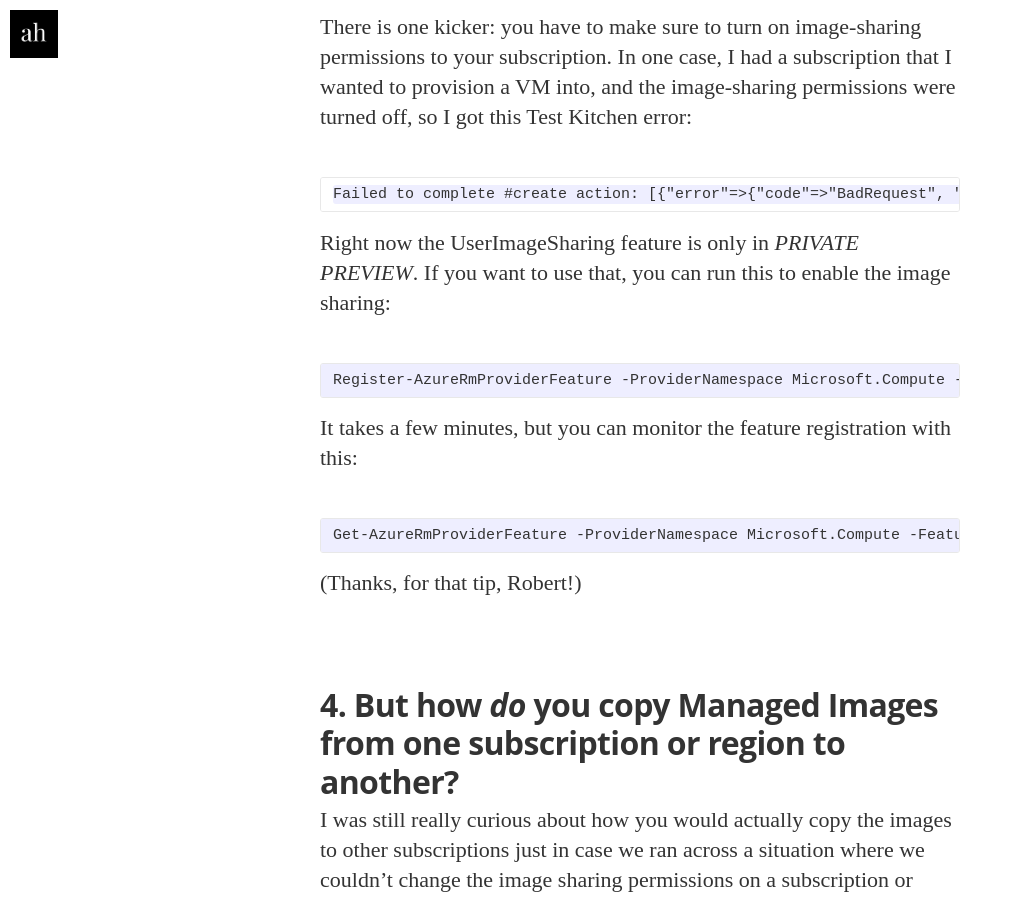
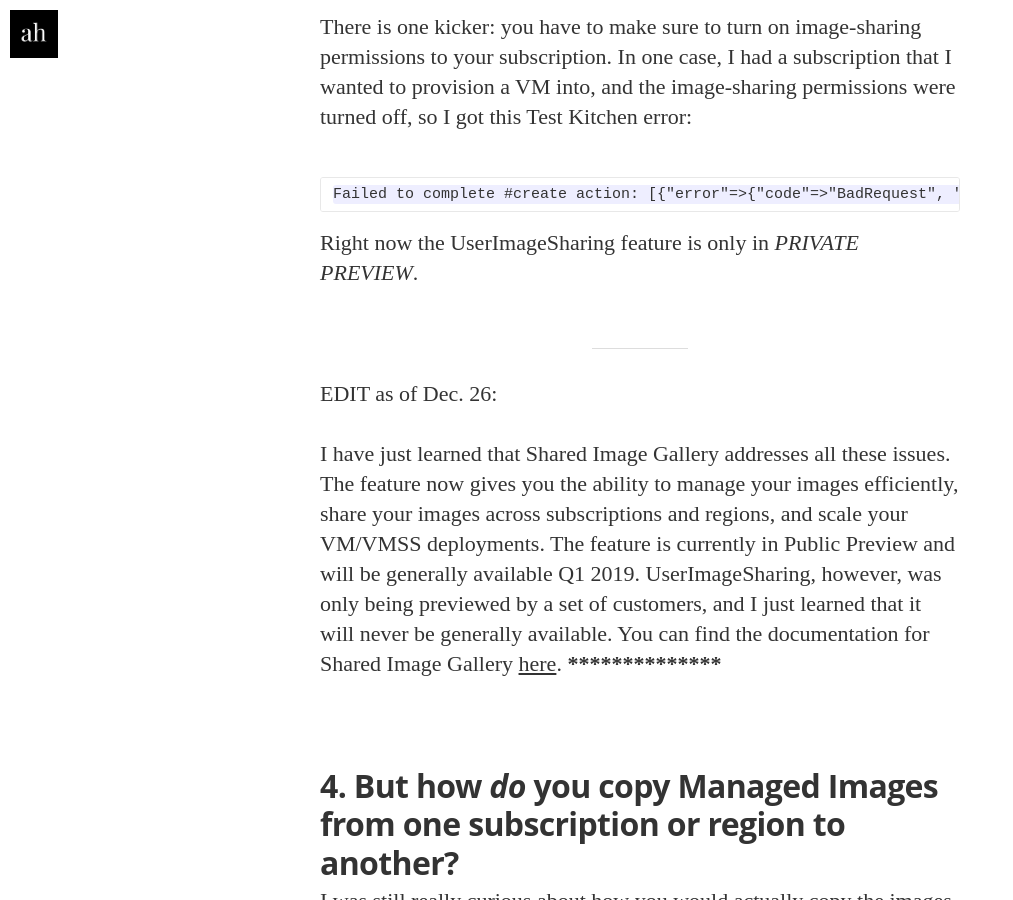
Before and after one commit to anniehedgpeth/anniehedgpeth.github.io, a Jekyll site: the page built from _posts/2018-09-23-azure-managed-images.md, in a window 1280 px wide and 900 px high, scrolled down 6034 px. Shown: the whole window, without its empty margins (0-1013 px from the left). Built offline with Jekyll 4.4.1, drawn with Linux system fonts in a browser that asks for light colours; nearby versions of some CDN libraries; some web fonts are replaced.

Commit message:
edited managed image post to point to shared image gallery

````diff
--- a/_posts/2018-09-23-azure-managed-images.md
+++ b/_posts/2018-09-23-azure-managed-images.md
@@ -89,19 +89,13 @@
 Failed to complete #create action: [{"error"=>{"code"=>"BadRequest", "message"=>"Image sharing not supported for subscription."}}] on windows-vm-azure
 ```
 
-Right now the UserImageSharing feature is only in *PRIVATE PREVIEW*. If you want to use that, you can run this to enable the image sharing:
+Right now the UserImageSharing feature is only in *PRIVATE PREVIEW*.
 
-```POWERSHELL
-Register-AzureRmProviderFeature -ProviderNamespace Microsoft.Compute -FeatureName "UserImageSharing"
-```
+******************************************
+EDIT as of Dec. 26:
 
-It takes a few minutes, but you can monitor the feature registration with this:
-
-```POWERSHELL
-Get-AzureRmProviderFeature -ProviderNamespace Microsoft.Compute -FeatureName "UserImageSharing"
-```
-
-(Thanks, for that tip, Robert!)
+I have just learned that Shared Image Gallery addresses all these issues. The feature now gives you the ability to manage your images efficiently, share your images across subscriptions and regions, and scale your VM/VMSS deployments. The feature is currently in Public Preview and will be generally available Q1 2019. UserImageSharing, however, was only being previewed by a set of customers, and I just learned that it will never be generally available. You can find the documentation for Shared Image Gallery [here](https://docs.microsoft.com/en-us/azure/virtual-machines/linux/shared-image-galleries).
+******************************************
 
 ## 4. But how _do_ you copy Managed Images from one subscription or region to another?
 
````
